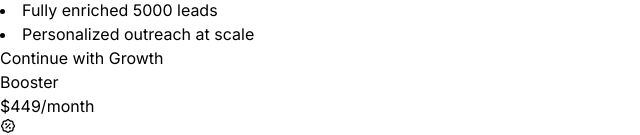
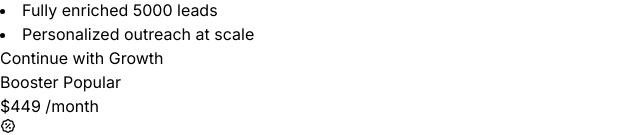
Before and after one commit to AxBwal/Bitscale, a React (Vite) app: page / in a window 1280 px wide. Shown: the part 666-801 px from the top of the page, without its empty margins (0-640 px from the left). Built offline with nearby package versions, Linux system fonts and the light colour scheme.

Commit message:
Month font added

```diff
--- a/src/Components/PayScalex.jsx
+++ b/src/Components/PayScalex.jsx
@@ -69,7 +69,7 @@ function PayScalex() {
 
                                     <div className="flex-grow">
                                         <div className={`text-sm font-semibold py-1 m-1 ${isActive ? 'text-white' : 'text-black'}`}>{item.title}</div>
-                                        <div className={`font-bold text-3xl py-1 ${isActive ? 'text-white' : 'text-black'}`}>{item.Price}</div>
+                                        <div className={`font-bold text-3xl py-1 ${isActive ? 'text-white' : 'text-black'}`}>{item.Price}<span className='text-sm mr-3 text-[#6B7280]'>/month</span></div>
                                         <div className='text-sm py-1 flex gap-2'>
                                             <div className={`bg-[#ECFDF3] w-fit rounded-lg px-4 flex items-center gap-1 ${isActive ? 'text-[#027A48]' : 'text-[#027A48]'}`}><RiDiscountPercentLine /><span>{item.discount}</span></div>
                                             <div className={`font-bold line-through ${isActive ? 'text-white' : 'text-[#6B7280]'}`}>{item.cutoffdiscount}</div>
@@ -114,8 +114,8 @@ function PayScalex() {
                                     key={index}
                                 >
                                     <div className="flex-grow">
-                                        <div className={`text-sm font-semibold py-1 m-1 ${isActive ? 'text-white' : 'text-black'}`}>{item.title}</div>
-                                        <div className={`font-bold text-3xl py-1 ${isActive ? 'text-white' : 'text-black'}`}>{item.Price}</div>
+                                        <div className={`text-sm flex justify-between  font-semibold py-1 m-1 ${isActive ? 'text-white' : 'text-black'}`}>{item.title} <span className='bg-[#CEE0FF] text-[#053D99] rounded-xl px-2'>Popular</span></div>
+                                        <div className={`font-bold text-3xl py-1 ${isActive ? 'text-white' : 'text-black'}`}>{item.Price} <span className='text-sm text-[#6B7280]'>/month</span></div>
                                         <div className='flex gap-2'>
                                             <div className={`bg-[#ECFDF3] text-[#027A48] w-fit rounded-lg px-4 flex text-sm items-center gap-1 ${isActive ? 'text-[#027A48]' : 'text-[#027A48]'}`}><RiDiscountPercentLine /><span>{item.discount}</span></div>
                                             <div className={`font-bold line-through ${isActive ? 'text-white' : 'text-[#6B7280]'}`}>{item.cutoffdiscount}</div>
--- a/src/Data.js
+++ b/src/Data.js
@@ -15,7 +15,7 @@ export const Table1=[
 export const Table2=[
     {
         title:"Growth",
-        Price:"$229/month",
+        Price:"$229",
         discount:"50% off ",
         cutoffdiscount:"$459",
         feature1:"8,000  Credits",
@@ -33,7 +33,7 @@ export const Table2=[
 export const Table3=[
     {
         title:"Booster",
-        Price:"$449/month",
+        Price:"$449",
         discount:"50% off ",
         cutoffdiscount:"$999",
         feature1:"25,000  Credits",
```
